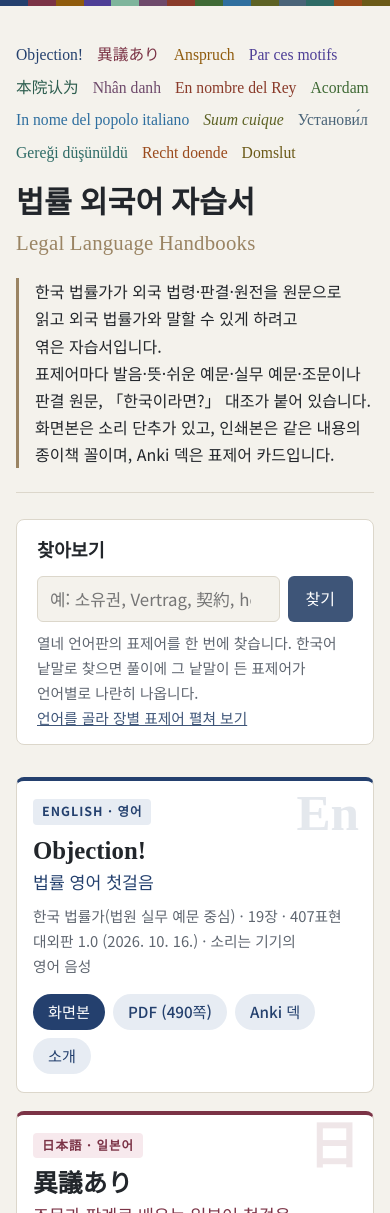
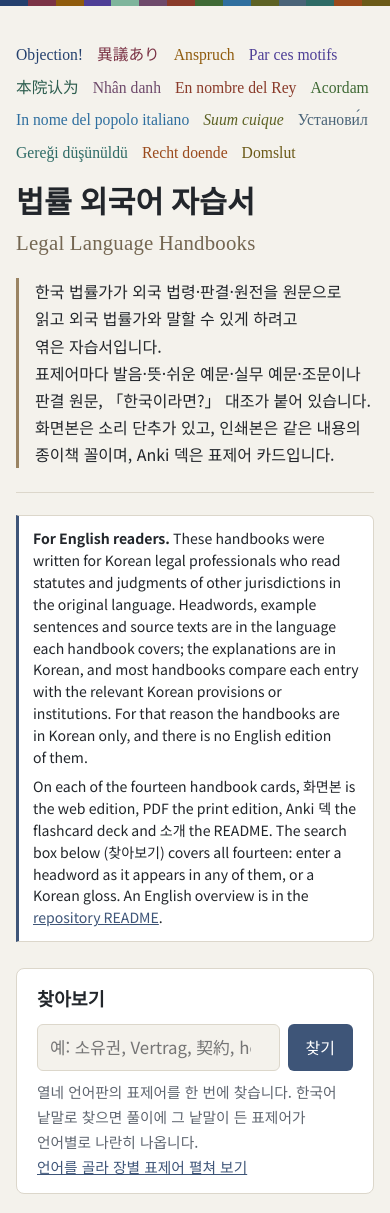
Before and after one commit to BowonKwon/Legal-Language-Handbooks, a plain HTML site: page index.html in a window 390 px wide. Shown: the top 1213 px of the page. Drawn offline with Linux system fonts and the light colour scheme.

Commit message:
Hub: a note for English readers (shown to non-Korean browsers and on ?lang=en), darker subtitle on narrow screens

```diff
--- a/index.html
+++ b/index.html
@@ -96,11 +96,13 @@ header p.lead { margin: 0; text-wrap: pretty; padding-left: 16px; border-left: 3
 .book .links a.primary { background: var(--c); color: var(--sheet) }
 .book .links a:focus-visible, header a:focus-visible, .foot a:focus-visible, .note a:focus-visible { outline: 2px solid var(--c, var(--accent)); outline-offset: 2px }
 .note { margin: 30px 0 0; padding: 16px 20px; background: var(--warm-soft); border-left: 3px solid var(--warm); border-radius: 0 6px 6px 0; font-size: .95rem }
+.en-note { margin: 22px 0 0; padding: 14px 18px; background: var(--sheet); border: 1px solid var(--line); border-left: 3px solid var(--accent); border-radius: 0 6px 6px 0; font-size: .95rem; line-height: 1.6 }
+.en-note p { margin: 0 0 8px; text-wrap: pretty } .en-note p:last-child { margin: 0 } .en-note a { color: var(--accent) }
 .note p { margin: 0 0 6px; text-wrap: pretty } .note p:last-child { margin: 0 } .note a { color: var(--accent) }
 .foot { margin-top: 40px; border-top: 1px solid var(--line); padding-top: 16px; color: var(--muted); font-size: .9rem }
 .foot p { margin: 0 0 6px; text-wrap: pretty } .foot a { color: var(--accent) }
-@media (max-width: 480px) { header { padding-block: 36px 24px } header h1 { font-size: 1.9rem } header .en { font-size: 1.3rem }
-  .book { padding: 18px 16px 18px } .book::after { font-size: 3.2rem } }
+@media (max-width: 480px) { header { padding-block: 36px 24px } header h1 { font-size: 1.9rem } header .en { font-size: 1.3rem; color: color-mix(in srgb, var(--warm) 68%, var(--ink)) }
+  .book { padding: 18px 16px 18px } .book::after { font-size: 3.2rem } .en-note { font-size: .88rem; padding: 12px 14px; line-height: 1.55 } }
 </style>
 </head>
 <body>
@@ -114,6 +116,19 @@ header p.lead { margin: 0; text-wrap: pretty; padding-left: 16px; border-left: 3
   표제어마다 발음·뜻·쉬운 예문·실무 예문·조문이나 판결 원문, 「한국이라면?」 대조가 붙어 있습니다.<br>
   화면본은 소리 단추가 있고, 인쇄본은 같은 내용의 종이책 꼴이며, Anki 덱은 표제어 카드입니다.</p>
 </header>
+
+<div class="en-note" id="en" lang="en">
+  <p><b>For English readers.</b> These handbooks were written for Korean legal professionals who read statutes and judgments of other jurisdictions in the original language. Headwords, example sentences and source texts are in the language each handbook covers; the explanations are in Korean, and most handbooks compare each entry with the relevant Korean provisions or institutions. For that reason the handbooks are in Korean only, and there is no English edition of them.</p>
+  <p>On each of the fourteen handbook cards, <span lang="ko">화면본</span> is the web edition, PDF the print edition, <span lang="ko">Anki 덱</span> the flashcard deck and <span lang="ko">소개</span> the README. The search box below (<span lang="ko">찾아보기</span>) covers all fourteen: enter a headword as it appears in any of them, or a Korean gloss. An English overview is in the <a href="https://github.com/BowonKwon/Legal-Language-Handbooks#english">repository README</a>.</p>
+</div>
+<script>
+// The note for English readers stays visible without scripts. With scripts it is hidden for Korean-language browsers
+// unless the address asks for it (?lang=en, as the English hub does, or #en).
+(function () {
+  var want = new URLSearchParams(location.search).get('lang') === 'en' || location.hash === '#en';
+  if (!want && /^ko/i.test(navigator.language || '')) document.getElementById('en').hidden = true;
+})();
+</script>
 
 <form class="find" action="search/" method="get" role="search">
   <label for="q">찾아보기</label>
```
